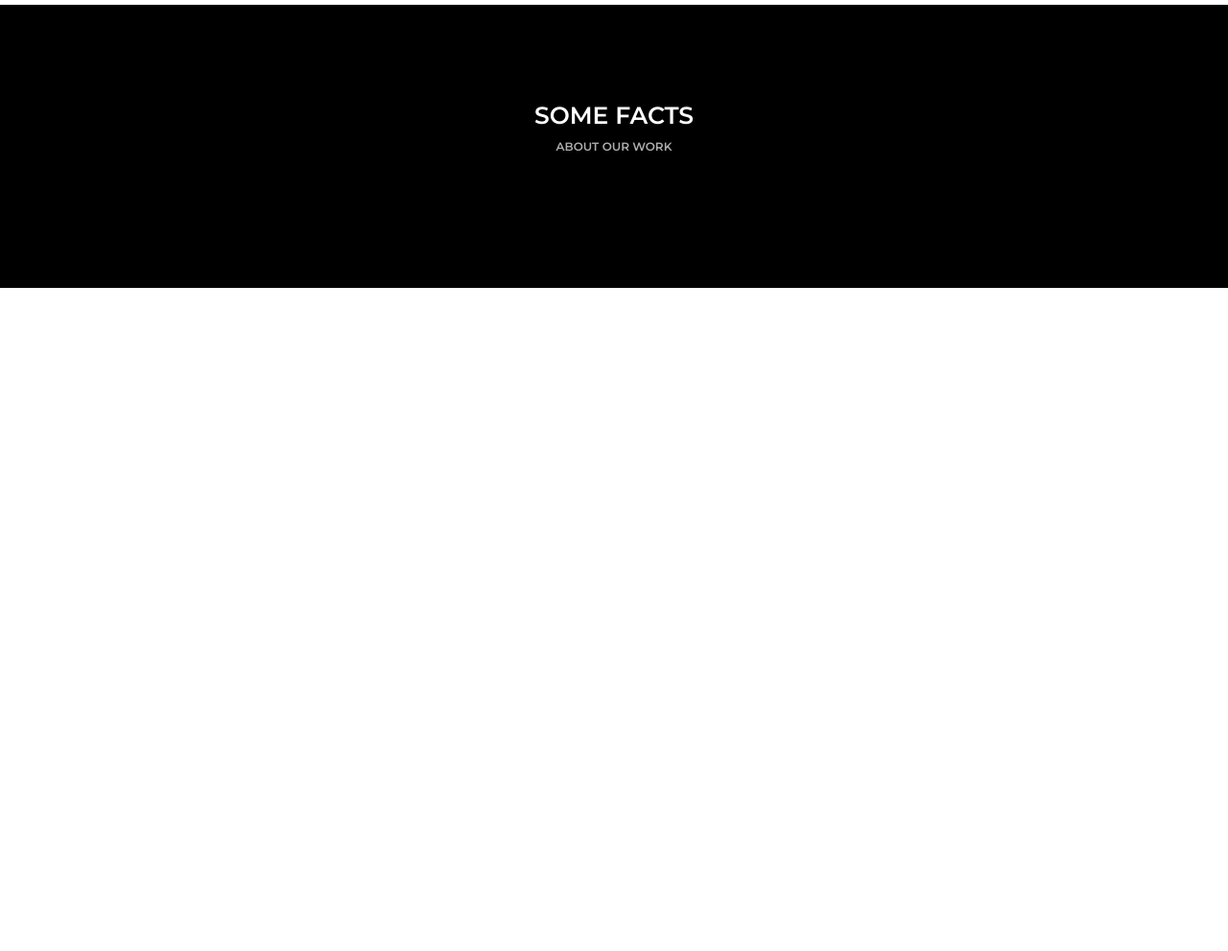
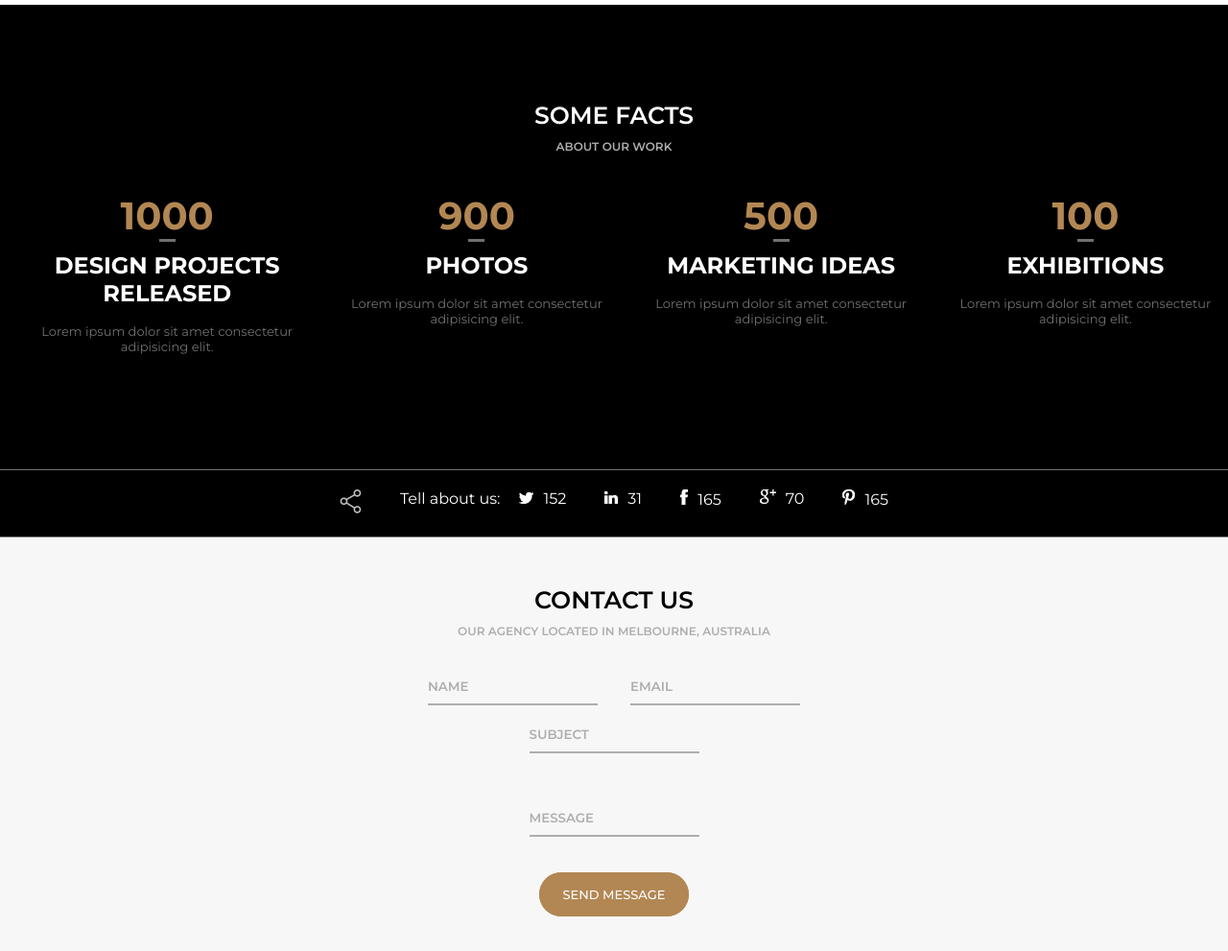
Before and after one commit to samuellucenaa/projeto-awax, a plain HTML site: page index.html in a window 1280 px wide. Shown: the part 5068-6059 px from the top of the page at 96% size. Before the commit the page ends 5368 px from the top, so only its background shows below. Drawn offline with Linux system fonts and the light colour scheme.

Commit message:
updates css e html

```diff
--- a/assets/css/style.css
+++ b/assets/css/style.css
@@ -627,3 +627,115 @@ header{
     padding: 10px 20px;
     border-radius: 20px;
 }
+
+.section_body_sf{
+    display: flex;
+    justify-content: space-around;
+    margin-bottom: 20px;
+}
+
+.div-valores-sf{
+    display: flex;
+    flex-direction: column;
+    align-items: center;
+    margin-left: 20px;
+}
+
+.valores-sf{
+    color: #B28753;
+    font-size: 40px;
+    font-weight: 700;
+}
+
+.barra-do-sf{
+    height: 3px;
+    width: 17px;
+    background-color: #707070;
+}
+
+.div-valores-sf h2{
+    text-align: center;
+    text-transform: uppercase;
+    margin-top: 10px;
+}
+
+.div-valores-sf p{
+    text-align: center;
+    color: #707070;
+    font-size: 13px;
+    margin-top: 17px;
+}
+
+.section_share{
+    background-color: black;
+    padding: 20px;
+    border-top: 1px solid #707070;
+    border-bottom: 1px solid #707070;
+}
+
+.share_imgs{
+    display: flex;
+    justify-content: center;
+}
+
+.share_imgs a{
+    margin-left: 20px;
+    margin-right: 20px;
+    text-decoration: none;
+    color: white;
+}
+
+.share_imgs p{
+    color: white;
+    margin-left: 10px;
+}
+
+.share_imgs img{
+    padding-right: 10px;
+}
+
+.section_body_contactus{
+    text-align: center;
+}
+
+.section_body_contactus input::placeholder{
+    text-transform: uppercase;
+    color: #aeaeae;
+    font-weight: 600;
+    font-family: 'Montserrat', Arial, Helvetica, sans-serif;
+}
+
+.section_body_contactus input{
+    background-color: #f7f7f7;
+    border: none;
+    padding-bottom: 10px;
+    border-bottom: 2px solid #aeaeae;
+}
+
+.input-name-contact{
+    margin-right: 30px;
+}
+
+.input-sub-message-contact{
+    margin-top: 20px;
+}
+
+.input-message-contact{
+    margin-top: 60px;
+}
+
+.button-contactus{
+    margin-top: 50px;
+}
+
+.button-contactus a{
+    background-color: #B28753;
+    text-decoration: none;
+    text-transform: uppercase;
+    color: white;
+    border: 5px solid #B28753;
+    padding: 10px 20px;
+    border-radius: 30px;
+    font-weight: 500;
+    font-size: 13px;
+}
--- a/index.html
+++ b/index.html
@@ -323,7 +323,7 @@
             </div>
         </section>
 
-        <section class="">
+        <section>
             <div class="empresas">
                 <div class="empresas-imgs">
                     <a href=""><img src="media/empresa1.png" alt=""></a>
@@ -458,12 +458,65 @@
             <div class="section-team-area">
                 <div class="section_title">Some Facts</div>
                 <div class="section_desc">About our work</div>
-                <div class="section_body"></div>
+                <div class="section_body_sf">
+                    <div class="div-valores-sf">
+                        <div class="valores-sf">1000</div>
+                        <div class="barra-do-sf"></div>
+                        <h2>Design Projects Released</h2>
+                        <p>Lorem ipsum dolor sit amet consectetur adipisicing elit.</p>
+                    </div>
+                    <div class="div-valores-sf">
+                        <div class="valores-sf">900</div>
+                        <div class="barra-do-sf"></div>
+                        <h2>Photos</h2>
+                        <p>Lorem ipsum dolor sit amet consectetur adipisicing elit.</p>
+                    </div>
+                    <div class="div-valores-sf">
+                        <div class="valores-sf">500</div>
+                        <div class="barra-do-sf"></div>
+                        <h2>Marketing Ideas</h2>
+                        <p>Lorem ipsum dolor sit amet consectetur adipisicing elit.</p>
+                    </div>
+                    <div class="div-valores-sf">
+                        <div class="valores-sf">100</div>
+                        <div class="barra-do-sf"></div>
+                        <h2>Exhibitions</h2>
+                        <p>Lorem ipsum dolor sit amet consectetur adipisicing elit.</p>
+                    </div>
+                </div>
+            </section>
 
+        <section>
+            <div class="section_share">
+                <div class="share_imgs">
+                    <a href=""><img src="assets/images/share.png" alt=""></a>
+                    <p>Tell about us:</p>
+                    <a href=""><img src="assets/images/twitter.png" alt="">152</a>
+                    <a href=""><img src="assets/images/linkedin.png" alt="">31</a>
+                    <a href=""><img src="assets/images/facebook.png"    alt="">165</a>
+                    <a href=""><img src="assets/images/googleplus.png" alt="">70</a>
+                    <a href=""><img src="assets/images/pinterest.png" alt="">165</a>
+                </div>
+            </div>
+        </section>
+
+        <section class="default light">
+            <div class="section_title">Contact Us</div>
+            <div class="section_desc">Our Agency Located in Melbourne, Australia</div>
+            <div class="section_body_contactus">
+                <div class="input-name-email-contact">
+                    <input class="input-name-contact" type="text" placeholder="Name">
+                    <input type="email" placeholder="Email">
+                </div>
+                <div class="input-sub-message-contact">
+                    <input type="text" placeholder="Subject"> <br>
+                    <input class="input-message-contact" type="text" placeholder="Message">
+                </div>
+                <div class="button-contactus">
+                    <a href="">Send message</a>
+                </div>
+            </div>
+        </section>
     </main>
-
-    <footer>
-
-    </footer>
 </body>
 </html>
```
